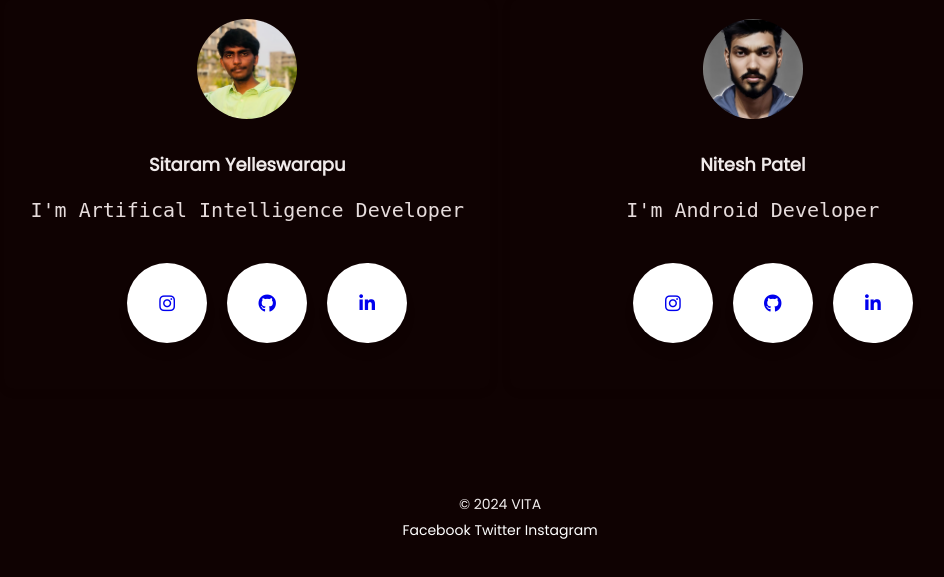
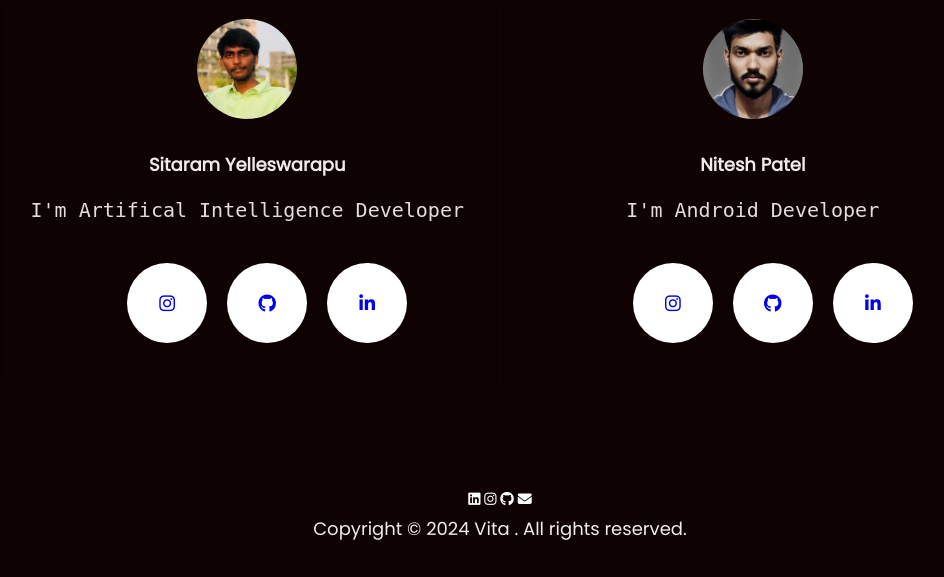
Before and after one commit to RiteshYennuwar/VITA, a Flask app: page / in a window 1280 px wide. Shown: the part 2070-2647 px from the top of the page, without its empty margins (140-1084 px from the left). Before the commit the page ends 2609 px from the top, so only its background shows below. Run offline with Flask 3, Linux system fonts and the light colour scheme; parts of the project's set-up code (start-up, migrations or seed data) failed here and were passed over; some libraries are stand-ins or nearby versions.

Commit message:
added broken links

```diff
--- a/templates/base.html
+++ b/templates/base.html
@@ -54,14 +54,15 @@
     {% block content %}{% endblock %}
 
     <footer>
-        <p>&copy; 2024 VITA</p>
         <div class="social-media">
-            <a href="#">Facebook</a>
-            <a href="#">Twitter</a>
-            <a href="#">Instagram</a>
+            <a href="https://linkedin.com/in/riteshyennuwar/" target="_blank"><i class="fab fa-linkedin"></i></a>
+            <a href="https://www.instagram.com/ritesh_yennuwar/" target="_blank"><i class="fab fa-instagram"></i></a>
+            <a href="https://github.com/RiteshYennuwar/" target="_blank"><i class="fab fa-github"></i></a>
+            <a href="mailto:yennuwar.ritesh@gmail.com" target="_blank"><i class="fas fa-envelope"></i></a>
+
         </div>
+        <p style="font-size: large;">Copyright © 2024 Vita .  All rights reserved.</p>
     </footer>
-
     <!-- JavaScript to hide flash messages after a few seconds -->
     <script>
         setTimeout(function() {
--- a/templates/home.html
+++ b/templates/home.html
@@ -77,19 +77,19 @@
                 <p>I'm Full Stack Web Developer</p>
                                 <ul class="wrapper">
                     <li class="icon instagram">
-                        <a href="https://www.instagram.com" target="_blank">
+                        <a href="https://www.instagram.com/the_reddy.07/" target="_blank">
                             <span class="tooltip">Instagram</span>
                             <span><i class="fab fa-instagram"></i></span>
                         </a>
                     </li>
                     <li class="icon github">
-                        <a href="https://www.github.com" target="_blank">
+                        <a href="https://github.com/BalavardhanReddy07" target="_blank">
                             <span class="tooltip">Github</span>
                             <span><i class="fab fa-github"></i></span>
                         </a>
                     </li>
                     <li class="icon linkedin">
-                        <a href="https://www.linkedin.com" target="_blank">
+                        <a href="https://www.linkedin.com/in/balavardhan-reddy-vasipalli-180861282/" target="_blank">
                             <span class="tooltip">LinkedIn</span>
                             <span><i class="fab fa-linkedin-in"></i></span>
                         </a>
@@ -105,19 +105,19 @@
                 <p>I'm Artificial Intelligence Developer</p>
                 <ul class="wrapper">
                     <li class="icon instagram">
-                        <a href="https://www.instagram.com" target="_blank">
+                        <a href="https://www.instagram.com/ritesh_yennuwar/" target="_blank">
                             <span class="tooltip">Instagram</span>
                             <span><i class="fab fa-instagram"></i></span>
                         </a>
                     </li>
                     <li class="icon github">
-                        <a href="https://www.github.com" target="_blank">
+                        <a href="https://github.com/RiteshYennuwar/" target="_blank">
                             <span class="tooltip">Github</span>
                             <span><i class="fab fa-github"></i></span>
                         </a>
                     </li>
                     <li class="icon linkedin">
-                        <a href="https://www.linkedin.com" target="_blank">
+                        <a href="https://linkedin.com/in/riteshyennuwar/" target="_blank">
                             <span class="tooltip">LinkedIn</span>
                             <span><i class="fab fa-linkedin-in"></i></span>
                         </a>
@@ -135,19 +135,19 @@
                 <p>I'm Artifical Intelligence Developer</p>
                 <ul class="wrapper">
                     <li class="icon instagram">
-                        <a href="https://www.instagram.com" target="_blank">
+                        <a href="https://www.instagram.com/sitaram__77/profilecard/?igsh=bGF4ZmRzNmY1N2x4 " target="_blank">
                             <span class="tooltip">Instagram</span>
                             <span><i class="fab fa-instagram"></i></span>
                         </a>
                     </li>
                     <li class="icon github">
-                        <a href="https://www.github.com" target="_blank">
+                        <a href="https://github.com/sitaram077" target="_blank">
                             <span class="tooltip">Github</span>
                             <span><i class="fab fa-github"></i></span>
                         </a>
                     </li>
                     <li class="icon linkedin">
-                        <a href="https://www.linkedin.com" target="_blank">
+                        <a href="https://www.linkedin.com/in/sitaram-yeleswarapu-4772b5257/" target="_blank">
                             <span class="tooltip">LinkedIn</span>
                             <span><i class="fab fa-linkedin-in"></i></span>
                         </a>
@@ -164,19 +164,19 @@
                 <p>I'm Android Developer</p>
                 <ul class="wrapper">
                     <li class="icon instagram">
-                        <a href="https://www.instagram.com" target="_blank">
+                        <a href="https://www.instagram.com/nitesh_sharma_._/profilecard/?igsh=bDg4OW16b3pjcA== " target="_blank">
                             <span class="tooltip">Instagram</span>
                             <span><i class="fab fa-instagram"></i></span>
                         </a>
                     </li>
                     <li class="icon github">
-                        <a href="https://www.github.com" target="_blank">
+                        <a href="https://github.com/Niteshsharma107" target="_blank">
                             <span class="tooltip">Github</span>
                             <span><i class="fab fa-github"></i></span>
                         </a>
                     </li>
                     <li class="icon linkedin">
-                        <a href="https://www.linkedin.com" target="_blank">
+                        <a href="https://www.linkedin.com/in/niteshsharma107/" target="_blank">
                             <span class="tooltip">LinkedIn</span>
                             <span><i class="fab fa-linkedin-in"></i></span>
                         </a>
```
